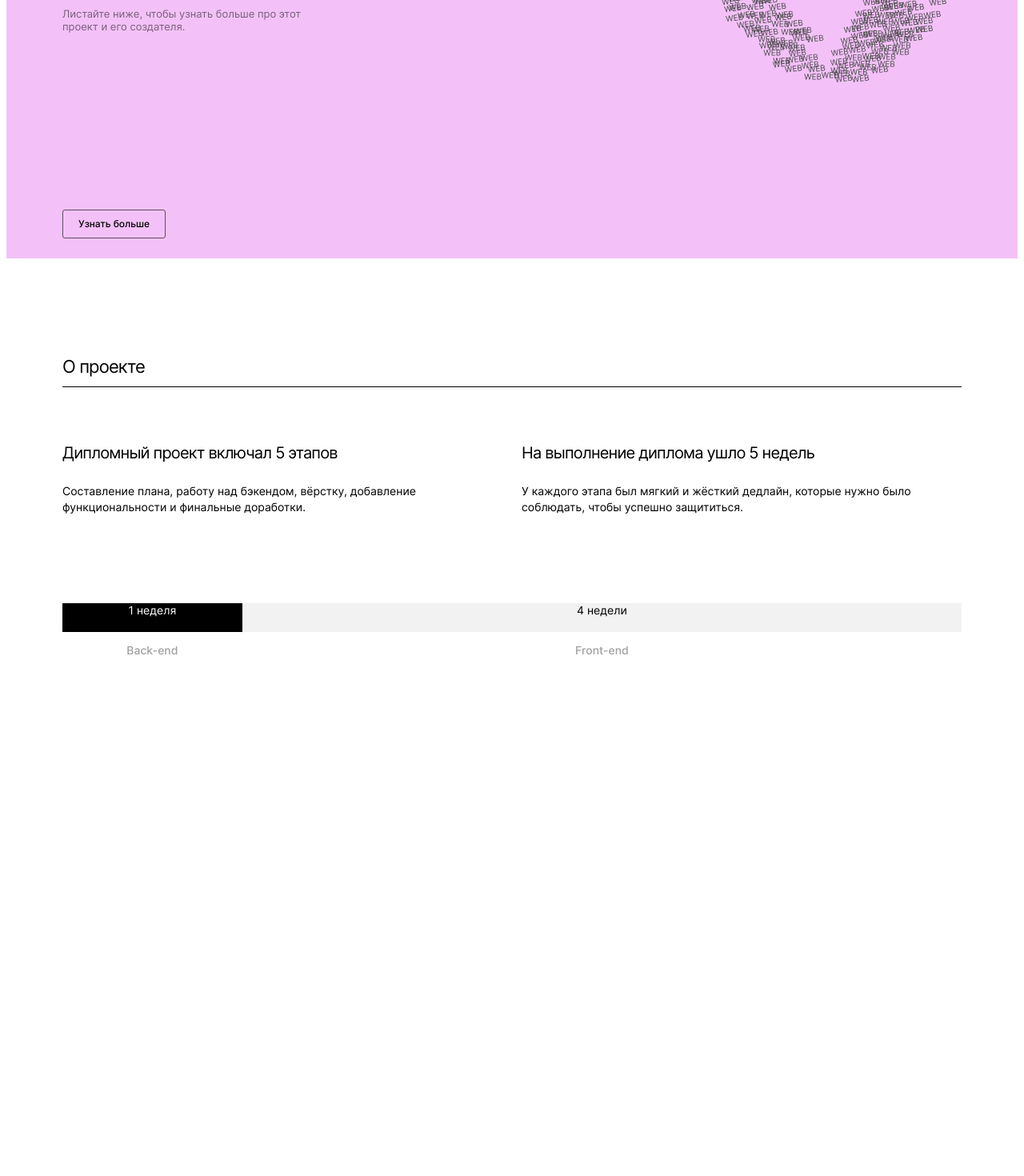
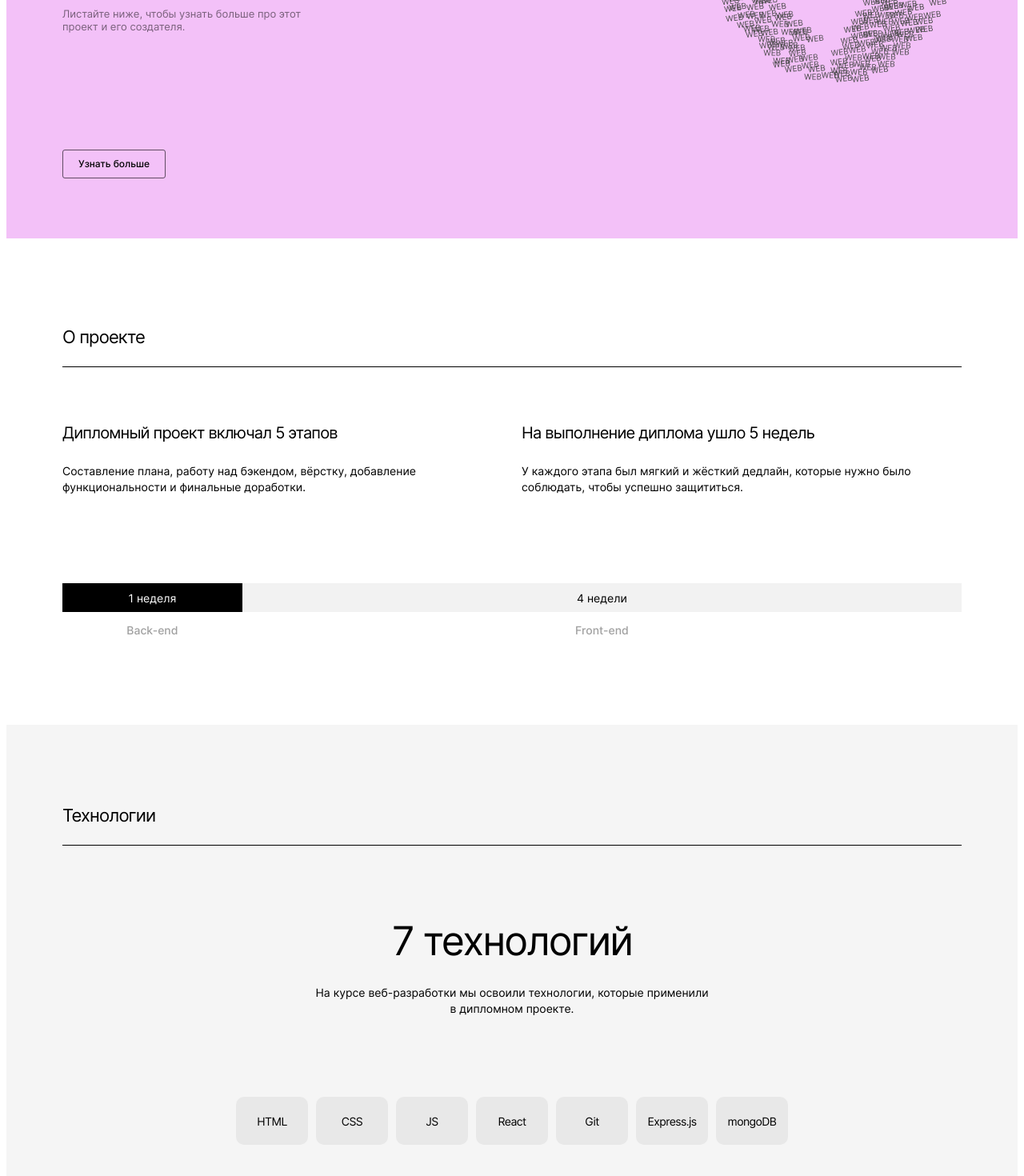
Before and after one commit to alinasemm/movies-explorer-frontend, a React (Create React App) app: page / in a window 1280 px wide. Shown: the part 358-1828 px from the top of the page at 80% size. Before the commit the page ends 1509 px from the top, so only its background shows below. Built offline with nearby package versions, Linux system fonts and the light colour scheme.

Commit message:
Сверстала блок Techs, поправила ошибки в AboutProject и Promo

```diff
--- a/src/components/AboutProject/AboutProject.css
+++ b/src/components/AboutProject/AboutProject.css
@@ -1,15 +1,16 @@
 .about {
   margin: 110px 70px;
-  height: 608px;
 }
 
-.about__major-tittle {
+.major-tittle {
   font-style: normal;
-  font-weight: 400;
-  font-size: 22px;
-  line-height: 50px;
-  letter-spacing: -0.04em;
-  border-bottom: 1px solid black;
+    font-weight: 400;
+    font-size: 22px;
+    line-height: 27px;
+    letter-spacing: -0.04em;
+    border-bottom: 1px solid black;
+    margin: 0;
+    padding-bottom: 23px;
 }
 
 .about__content {
@@ -35,7 +36,7 @@
   letter-spacing: -0.04em;
 }
 
-.about__text {
+.text {
   margin: 0;
   font-style: normal;
   font-weight: 400;
@@ -51,12 +52,14 @@
   font-style: normal;
   font-weight: 400;
   font-size: 14px;
-  text-align: center;
+  display: flex;
+  justify-content: center;
+  align-items: center;
   height: 36px;
 }
 
 .about__timeline-backend {
-  width: 228px;
+  width: 20%;
 }
 
 .about__timeline-time_backend {
@@ -65,7 +68,7 @@
 }
 
 .about__timeline-frontend {
-  width: 912px;
+  width: 80%;
 }
 
 .about__timeline-time_frontend {
--- a/src/components/AboutProject/AboutProject.js
+++ b/src/components/AboutProject/AboutProject.js
@@ -3,11 +3,11 @@ import React from 'react';
 function AboutProject() {
   return (
     <div className='about'>
-      <h2 className='about__major-tittle'>О проекте</h2>
+      <h2 className='major-tittle'>О проекте</h2>
       <div className='about__content'>
         <div className='about__description'>
           <h2 className='about__tittle'>Дипломный проект включал 5 этапов</h2>
-          <p className='about__text'>
+          <p className='text'>
             Составление плана, работу над бэкендом,
             вёрстку, добавление функциональности
             и финальные доработки.
@@ -16,7 +16,7 @@ function AboutProject() {
 
         <div className='about__description'>
           <h2 className='about__tittle'>На выполнение диплома ушло 5 недель</h2>
-          <p className='about__text'>
+          <p className='text'>
             У каждого этапа был мягкий и жёсткий дедлайн,
             которые нужно было соблюдать,
             чтобы успешно защититься.
--- a/src/components/Main/Main.js
+++ b/src/components/Main/Main.js
@@ -1,7 +1,8 @@
 import React from 'react';
 import Header from '../Header/Header';
 import Promo from '../Promo/Promo';
-import AboutProject from '../AboutProject/AboutProject'
+import AboutProject from '../AboutProject/AboutProject';
+import Techs from '../Techs/Techs';
 
 function Main() {
   return (
@@ -9,6 +10,7 @@ function Main() {
       <Header />
       <Promo />
       <AboutProject />
+      <Techs />
     </div>
   );
 }
--- a/src/components/Promo/Promo.css
+++ b/src/components/Promo/Promo.css
@@ -1,14 +1,13 @@
 .promo {
   display: flex;
   justify-content: space-between;
-  position: relative;
   background: #F3C1F8;
-  height: 524px;
-  padding: 75px 70px 0px 70px;
-  margin-bottom: 50px;
+  padding: 75px 70px 50px 70px;
 }
 
 .promo__content {
+  display: flex;
+  flex-direction: column;
   width: 640px;
 }
 
@@ -22,6 +21,8 @@
 }
 
 .promo__text {
+  margin: 0;
+  margin-bottom: 146px;
   width: 310px;
   font-weight: 400;
   font-size: 13px;
@@ -35,14 +36,12 @@
 }
 
 .promo__button {
-  position: absolute;
-  padding: 0;
   width: 129px;
   height: 36px;
+  margin-bottom: 25px;
   border: 1px solid rgba(0, 0, 0, 0.6);;
   background: border-box;
   border-radius: 3px;
-  bottom: 25px;
   font-family: Inter;
   font-weight: 500;
   font-size: 12px;
--- a/src/components/Promo/Promo.js
+++ b/src/components/Promo/Promo.js
@@ -7,15 +7,15 @@ function Promo() {
       <div className='promo__content'>
         <h1 className='promo__header'>
         Учебный проект студента
-        факультета<br></br>
+        факультета<br/>
         Веб-разработки.
         </h1>
         <h2 className='promo__text'>
           Листайте ниже, чтобы узнать больше про этот проект и его создателя.
         </h2>
+        <button className='promo__button'>Узнать больше</button>
       </div>
       <img alt='промо изображение' src={promoImage} className='promo__image' />
-      <button className='promo__button'>Узнать больше</button>
     </div>
   );
 }
--- a/src/components/Techs/Techs.css
+++ b/src/components/Techs/Techs.css
@@ -0,0 +1,51 @@
+.techs {
+  padding: 100px 70px;
+  background: #F5F5F5;
+}
+
+.techs__elements {
+  display: flex;
+  flex-direction: column;
+  align-items: center;
+}
+
+.techs__tittle {
+  display: flex;
+  justify-content: center;
+  font-style: normal;
+  font-weight: normal;
+  font-size: 50px;
+  line-height: 58px;
+  letter-spacing: -0.04em;
+  margin: 90px 0 26px 0;
+}
+
+.text_position {
+  text-align: center;
+}
+
+.techs__icons {
+  display: grid;
+  grid-template-columns: repeat(7, 90px);
+  column-gap: 10px;
+  margin: 0;
+  margin-top: 100px;
+  width: 100%;
+  justify-content: center;
+}
+
+.techs__icon {
+  height: 60px;
+  position: relative;
+  background-color: #E8E8E8;
+  border-radius: 10px;
+  display: flex;
+  justify-content: center;
+  align-items: center;
+
+  font-style: normal;
+  font-weight: normal;
+  font-size: 14px;
+  text-align: center;
+  letter-spacing: -0.04em;
+}
--- a/src/components/Techs/Techs.js
+++ b/src/components/Techs/Techs.js
@@ -0,0 +1,28 @@
+import React from 'react';
+
+function Techs() {
+  return (
+    <div className='techs'>
+      <h2 className='major-tittle'>Технологии</h2>
+      <div className='techs__elements'>
+        <h2 className='techs__tittle'>7 технологий</h2>
+        <p className='text text_position'>
+          На курсе веб-разработки мы освоили технологии,
+          которые применили<br />
+          в дипломном проекте.
+        </p>
+        <div className='techs__icons'>
+          <div className='techs__icon'>HTML</div>
+          <div className='techs__icon'>CSS</div>
+          <div className='techs__icon'>JS</div>
+          <div className='techs__icon'>React</div>
+          <div className='techs__icon'>Git</div>
+          <div className='techs__icon'>Express.js</div>
+          <div className='techs__icon'>mongoDB</div>
+        </div>
+      </div>
+    </div>
+  );
+}
+
+export default Techs;
```
